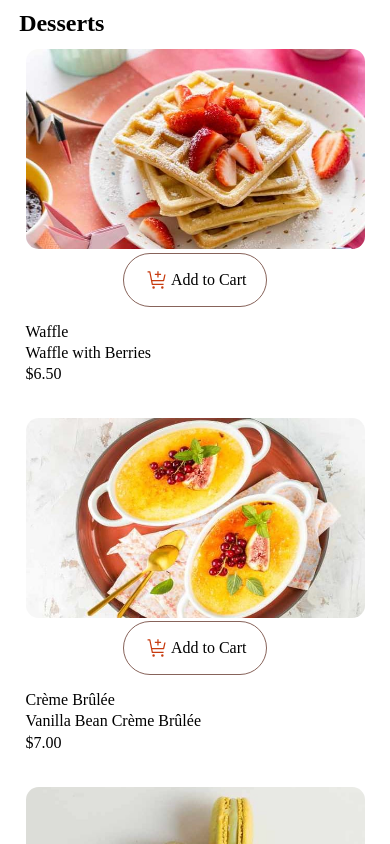
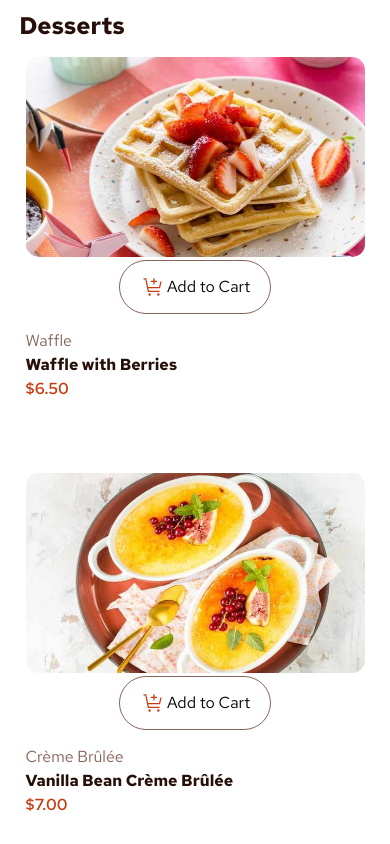
Before and after one commit to 0gemeoJV/ProductCart, a React (Vite) app in the folder Product-cart/: page / in a window 390 px wide. Shown: the top 844 px of the page. Built offline with nearby package versions, Linux system fonts and the light colour scheme.

Commit message:
criando o Responsive.css

```diff
--- a/Product-cart/src/App.css
+++ b/Product-cart/src/App.css
@@ -2,10 +2,18 @@
     padding: 0;
     margin: 0.2rem;
     box-sizing: border-box;
+    font-family: 'RHT-variable';
 }
 
 .App{
     max-width: 375px;
+}
+
+.desserts-grids {
+    display: grid;
+    grid-template-columns: 1fr;
+    gap: 1rem;
+    row-gap: 1rem;
 }
 
 .desserts-sections {
@@ -13,6 +21,10 @@
     flex-direction: column;
     justify-content: center;
     text-align: left;
+}
+
+.desserts-sections h1{
+    color: var(--rose-900);
 }
 
 :root {
@@ -28,10 +40,10 @@
 
 @font-face {
     font-family: 'RHT-italic';
-    src: url('./assets/fonts/RedHatText-Italic-VariableFont_wght.ttf') format('truetype');
+    src: url('./assets/fonts/RedHatText-Italic-VariableFont_wght.ttf');
 }
 
 @font-face {
     font-family: 'RHT-variable';
-    src: url('./assets/fonts/RedHatText-VariableFont_wght.ttf') format('truetype');
+    src: url('./assets/fonts/RedHatText-VariableFont_wght.ttf');
 }
--- a/Product-cart/src/App.tsx
+++ b/Product-cart/src/App.tsx
@@ -1,4 +1,5 @@
 import './App.css'
+import './Responsive.css'
 import data from './data.json'
 import Cards from './components/Cards'
 
--- /dev/null
+++ b/Product-cart/src/Responsive.css
@@ -0,0 +1,11 @@
+@media (min-width: 768px) {
+    .App {
+        max-width: 1440px;
+    }
+
+    .desserts-grids {
+        grid-template-columns: repeat(3, 1fr);
+        gap: 1rem;
+        row-gap: 1rem;
+    }
+}
--- a/Product-cart/src/components/Cards.tsx
+++ b/Product-cart/src/components/Cards.tsx
@@ -9,9 +9,9 @@ function Cards({ dessert, index }: { dessert: any, index: number }) {
                 <Button />
             </div>
             <div className='description-card'>
-                <p>{dessert.category}</p>
-                <p>{dessert.name}</p>
-                <p>${dessert.price.toFixed(2)}</p>
+                <p className='category'>{dessert.category}</p>
+                <p className='name'>{dessert.name}</p>
+                <p className='price'>${dessert.price.toFixed(2)}</p>
             </div>
         </div>
     )
--- a/Product-cart/src/stylesComponents/CardStyle.css
+++ b/Product-cart/src/stylesComponents/CardStyle.css
@@ -8,11 +8,28 @@
     margin-bottom: 1rem;
 }
 
+.name{
+    font-size: 16px;
+    font-weight: 700;
+    color: var(--rose-900);
+}
+
+.category{
+    font-weight: 400;
+    color: var(--rose-500);
+}
+
+.price{
+    font-weight: 600;
+    color: var(--red);
+}
+
 .description-card{
     margin: 1rem 0 2rem 0;
 }
 
 .img-container{
+    position: relative;
     display: flex;
     flex-direction: column;
     justify-content: center;
```
